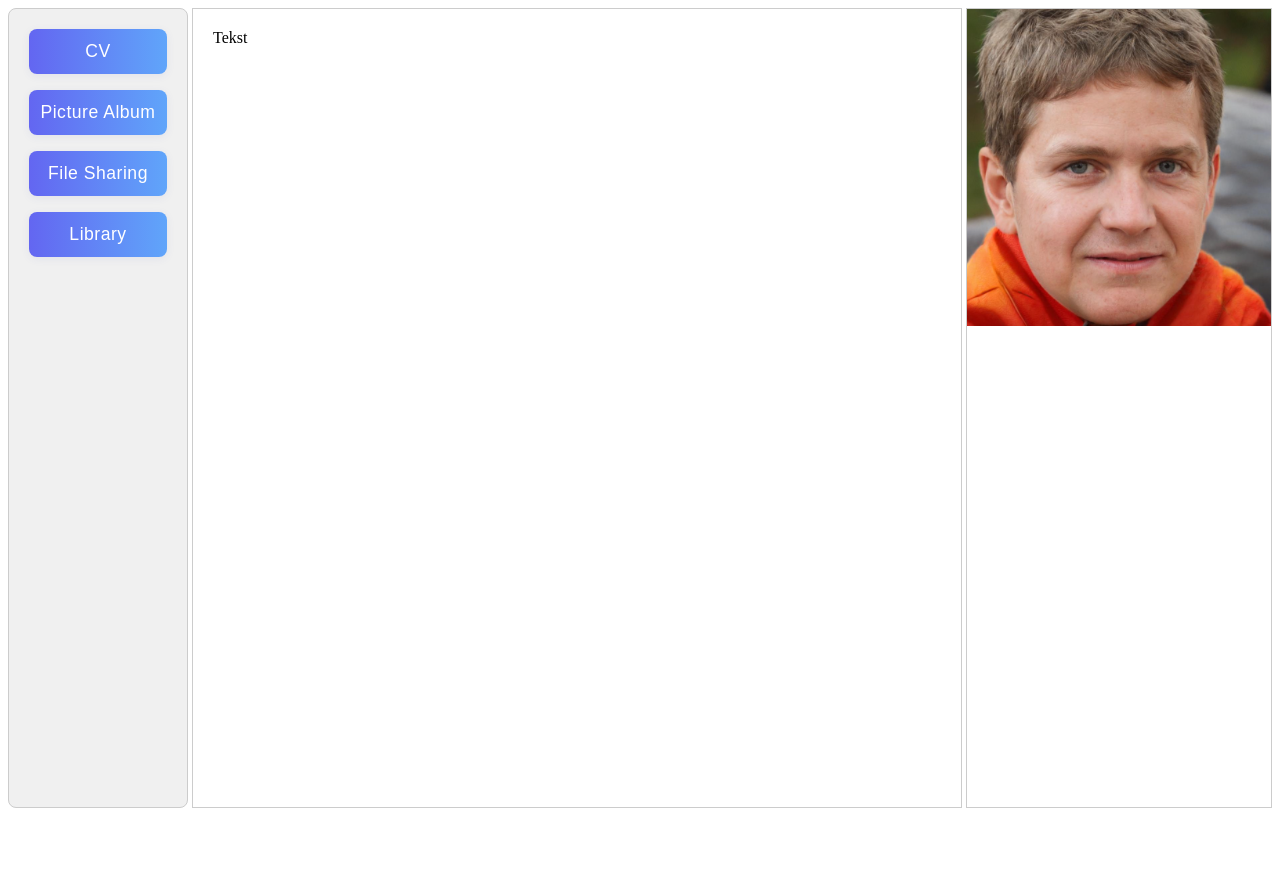
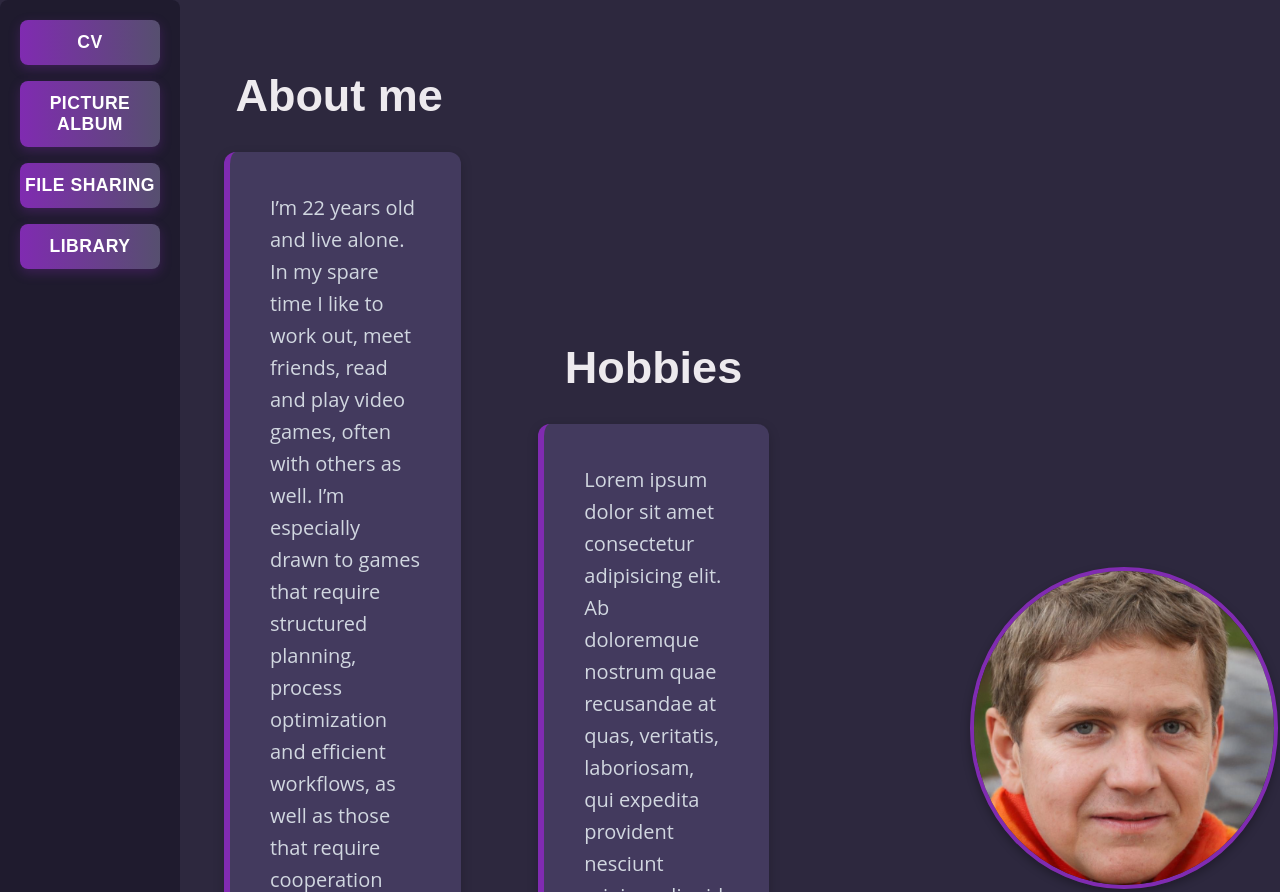
Before and after one commit to LilleCerebellum/Node.js, a website: page public/index.html in a window 1280 px wide. Shown: the top 892 px of the page. Before the commit the page ends 816 px from the top, so only its background shows below. Drawn offline with Linux system fonts and the light colour scheme; files that its build step writes are made by us from their sources.

Commit message:
Homepage kinda finished i guess lol

```diff
--- a/public/index.html
+++ b/public/index.html
@@ -5,7 +5,17 @@
     <meta name="viewport" content="width=device-width, initial-scale=1.0">
     <title>Document</title>
     <link rel="stylesheet" href="styles.css">
-    <script src="script.js" defer></script>
+    <script src="scripts.js" defer></script>
+    <style>
+        body {
+        margin: 0;
+        padding: 0;
+        font-family: 'Open Sans', sans-serif;
+        background-color: #2D283E; /* dark background */
+        color: #D1D7E0; /* light gray text */
+        }
+    </style>
+
 </head>
 <body>
     <div class="parent">
@@ -17,8 +27,24 @@
 
         </div>
     <div class="selfieHP"><img class="ProfPic" src="images/SelfieNot.png"></div>
-    <div class="tekst">Tekst</div>
+    <div class="tekstHP-1SQ">
+        <h1 style="color: #edeaee; font-size: 45px; font-family: 'Poppins', sans-serif" ALIGN=CENTER>About me</h1>
 
+        <p class="tekst-section">I’m 22 years old and live alone. In my spare time I like to work out, meet friends,
+read and play video games, often with others as well. I’m especially drawn to games
+that require structured planning, process optimization and efficient workflows, as
+well as those that require cooperation and clear communication. Skills I bring to my
+academic and professional life.
+I always greet new experiences and challenges with positive and open mind, just like
+the people I meet along the way.</p></div>
+
+    <div class="tekstHP-2SQ">
+        <h1 style="color: #edeaee; font-size: 45px; font-family: 'Poppins', sans-serif" ALIGN=CENTER>Hobbies</h1>
+        <p class="tekst-section">Lorem ipsum dolor sit amet consectetur adipisicing elit. Ab doloremque nostrum quae recusandae at quas, veritatis, laboriosam, qui expedita provident nesciunt minima aliquid harum cupiditate facere vel. Voluptatem, voluptates sapiente?</p></div>
+
+    <div class="tekstHP-3SQ">
+        <h1 style="color: #edeaee; font-size: 45px; font-family: 'Poppins', sans-serif" ALIGN=CENTER>Projects</h1>
+        <p class="tekst-section">Lorem ipsum dolor sit amet, consectetur adipisicing elit. Quasi perspiciatis ullam culpa, id fuga aperiam fugit quo ut quod reiciendis? Earum provident laudantium quae nulla nesciunt sit blanditiis placeat illo?</p></div>
 
 
     </div>
--- a/public/scripts.js
+++ b/public/scripts.js
@@ -1,5 +1,5 @@
 function ToCV() {
-    window.location.href = '/cv.html';
+    window.location.href = 'cv.html';
 }
 function ToAlbum() {
     window.location.href = 'album.html';
--- /dev/null
+++ b/public/styles.css
@@ -0,0 +1,147 @@
+.parent {
+    display: grid;
+    grid-template-columns: 180px 1fr 1fr 1fr 1fr 1fr 1fr 1fr;
+    grid-template-rows: 1fr 1fr 1fr;
+    gap: 4px;
+    height: 100vh; /* Optional: makes grid fill the viewport */
+}
+
+/* .parent > div {
+    border: 1px solid #ccc;
+} */
+
+.nav {
+  grid-column: 1 / 2;
+  grid-row: 1 / 4;
+  display: flex;
+  flex-direction: column;
+  background: #1F1B2E;
+  padding: 20px;
+  gap: 16px;
+  border-radius: 8px;
+  color: #D1D7E0;
+}
+
+
+.button-80 {
+  padding: 12px 0;
+  font-size: 1.1rem;
+  font-weight: 600;
+  border-radius: 8px;
+  border: none;
+  background: linear-gradient(90deg, #802BB1 0%, #564F6F 100%);
+  color: #fff;
+  cursor: pointer;
+  transition: background 0.2s, transform 0.2s;
+  letter-spacing: 0.5px;
+  text-transform: uppercase;
+  box-shadow: 0 4px 12px rgba(128, 43, 177, 0.3);
+}
+
+.button-80:hover,
+.button-80:focus {
+  background: linear-gradient(90deg, #A84BD9 0%, #802BB1 100%);
+  transform: translateY(-2px) scale(1.02);
+  outline: none;
+}
+
+
+
+
+.selfieHP {
+    grid-column: 7 / 9;
+    grid-row: 1 / 2;
+    display: flex;
+    align-items: center;
+    justify-content: flex-start;
+
+
+}
+
+.selfieCV {
+    grid-column: 7 / 9;
+    grid-row: 2 / 3;
+    display: flex;
+    align-items: start;
+    justify-content: flex-start;
+}
+
+.ProfPic {
+  width: 100%;
+  max-width: 300px;
+  height: auto;
+  object-fit: cover;
+  border-radius: 50%;
+  border: 4px solid #802BB1;
+  box-shadow: 0 4px 10px rgba(0, 0, 0, 0.3);
+}
+
+
+.tekstHP-1SQ{
+    grid-column: 2 / 4;
+    grid-row: 1 / 2;
+    padding: 20px;
+    padding: 40px;
+  display: flex;
+  justify-content: center;
+  flex-direction: column;
+  align-items: center;
+}
+
+.tekstHP-2SQ{
+    grid-column: 4 / 6;
+    grid-row: 1 / 2;
+    padding: 20px;
+    padding: 40px;
+  display: flex;
+  justify-content: center;
+  flex-direction: column;
+  align-items: center;
+}
+
+.tekstHP-3SQ{
+    grid-column: 2 / 4;
+    grid-row: 2 / 3;
+    padding: 20px;
+    padding: 40px;
+  display: flex;
+  justify-content: center;
+  flex-direction: column;
+  align-items: center;
+}
+
+
+
+.tekst-section {
+  max-width: 700px;
+  padding: 40px;
+  margin: 0 auto;
+  color: #D1D7E0;
+  font-size: 1.25rem;
+  font-family: 'Open Sans', sans-serif;
+  line-height: 1.6;
+  text-align: left;
+  background-color: #433a5e;
+  border-left: 6px solid #802BB1;
+  box-shadow: 0 4px 12px rgba(0,0,0,0.2);
+  border-radius: 12px;
+}
+
+@media (max-width: 1000px) {
+  .parent {
+    grid-template-columns: 1fr;
+    grid-template-rows: auto;
+    display: block;
+  }
+  .nav, .selfieHP, .tekstHP-1SQ, .tekstHP-2SQ, .tekstHP-3SQ {
+    grid-column: auto;
+    grid-row: auto;
+    width: 100%;
+    margin-bottom: 24px;
+  }
+  .nav {
+    flex-direction: row;
+    gap: 8px;
+    justify-content: center;
+  }
+}
--- a/styles.css
+++ /dev/null
@@ -1,71 +0,0 @@
-
-.parent {
-    display: grid;
-    grid-template-columns: 180px 1fr 1fr 1fr 1fr 1fr 1fr 1fr;
-    grid-template-rows: 1fr 1fr 1fr;
-    gap: 4px;
-    height: 100vh; /* Optional: makes grid fill the viewport */
-}
-
-.nav {
-    grid-column: 1 / 2;
-    grid-row: 1 / 4;
-    display: flex;
-    flex-direction: column;
-    background: #f0f0f0;
-    padding: 20px;
-    gap: 16px;
-    border-radius: 8px;
-}
-
-.button-80 {
-    padding: 12px 0;
-    font-size: 1.1rem;
-    font-weight: 500;
-    border-radius: 8px;
-    border: none;
-    background: linear-gradient(90deg, #6366f1 0%, #60a5fa 100%);
-    color: #fff;
-    cursor: pointer;
-    box-shadow: 0 2px 8px rgba(60, 80, 180, 0.08);
-    transition: background 0.2s, transform 0.2s;
-    letter-spacing: 0.5px;
-}
-
-.button-80:hover, .button-80:focus {
-    background: linear-gradient(90deg, #4338ca 0%, #2563eb 100%);
-    transform: translateY(-2px) scale(1.03);
-    outline: none;
-}
-
-
-
-.selfieHP {
-    grid-column: 7 / 9;
-    grid-row: 1 / 4;
-    display: flex;
-    align-items: start;
-    justify-content: flex-start;
-}
-
-.selfieCV {
-    grid-column: 7 / 9;
-    grid-row: 1 / 4;
-    display: flex;
-    align-items: start;
-    justify-content: flex-start;
-}
-
-.ProfPic {
-    width: 100%;
-    height: auto;
-}
-
-.tekst {
-    grid-column: 2 / 7;
-    grid-row: 1 / 4;
-    padding: 20px;
-}
-.parent > div {
-    border: 1px solid #ccc;
-}
```
Also changed, not shown: stylesCV.css (deleted).
